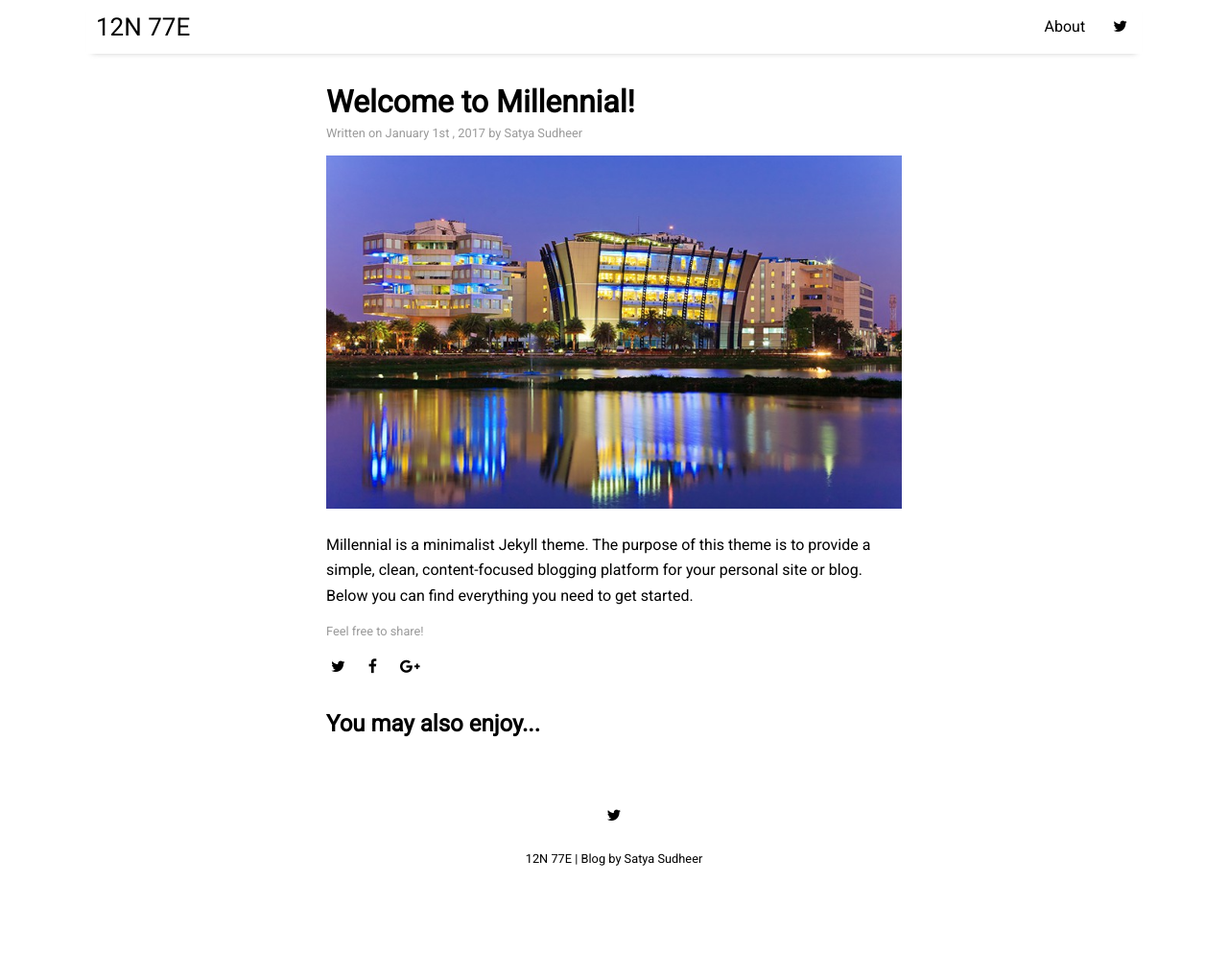
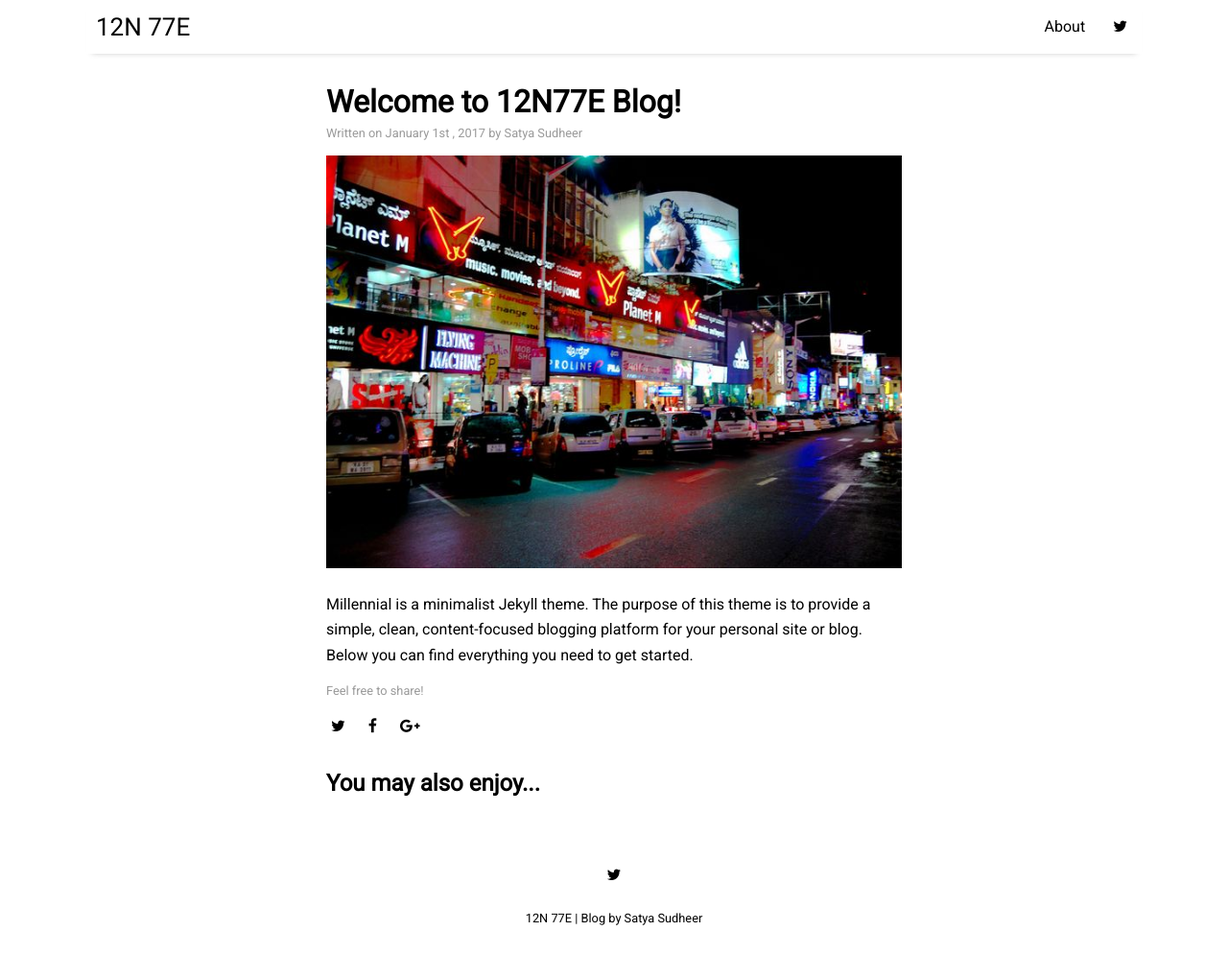
Before and after one commit to SatyaSudheer/12N77E, a Jekyll site: the page built from _posts/2017-01-01-welcome-to-millennial.md, in a window 1280 px wide and 995 px high. Shown: the whole window at 96% size. Built offline with Jekyll 4.4.1, drawn with Linux system fonts in a browser that asks for light colours; nearby versions of some CDN libraries.

Commit message:
clean up

```diff
--- a/_posts/2017-01-01-welcome-to-millennial.md
+++ b/_posts/2017-01-01-welcome-to-millennial.md
@@ -1,10 +1,10 @@
 ---
 layout: post
-title: "Welcome to Millennial!"
+title: "Welcome to 12N77E Blog!"
 author: "Satya Sudheer"
 categories: notes
 tags: [notes]
-image: bangalore-1.jpg
+image: bangalore-2.jpg
 ---
 
 Millennial is a minimalist Jekyll theme. The purpose of this theme is to provide a simple, clean, content-focused blogging platform for your personal site or blog. Below you can find everything you need to get started.
```
Also changed, not shown: assets/img/bangalore-2.jpg (added).
